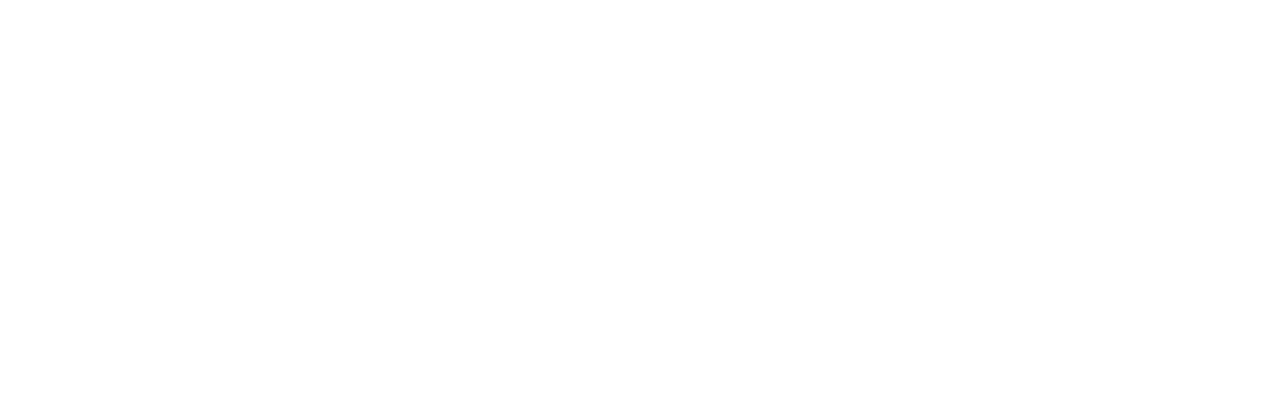
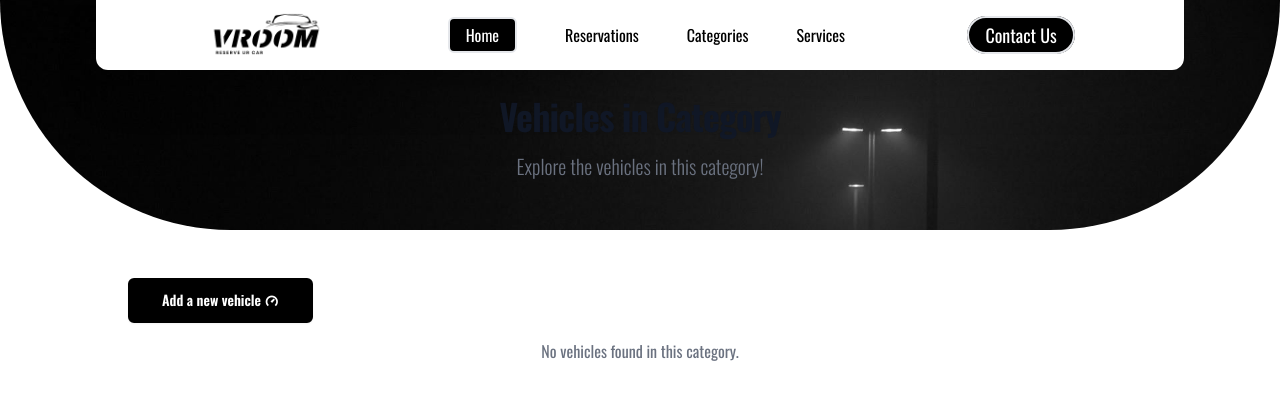
Before and after one commit to BensaltanaHoussam/VROOM, a PHP site: page /page/vihicules.php in a window 1280 px wide. Before the commit the part shown is empty. Shown: the top 410 px of the page. Run offline with PHP 8.4, Linux system fonts and the light colour scheme; some libraries are stand-ins or nearby versions.

Commit message:
display the cars in each category

```diff
--- a/public/categories.php
+++ b/public/categories.php
@@ -116,7 +116,7 @@
                         <div class="p-8">
                             <h3 class="text-2xl font-semibold"><?php echo $category['nom']; ?></h3>
                             <p class="mt-2 font-light"><?php echo $category['description']; ?></p>
-                            <a href=" vehicles.php?category_id=<?php echo $category['id_categorie']; ?>" class="text-green-500">Show Vehicles</a>
+                            <a href=" vihicules.php?category_id=<?php echo $category['id_categorie']; ?>" class="text-green-500">Show Vehicles</a>
                         </div>
                     </div>
                 </div>
--- /dev/null
+++ b/public/vihicules.php
@@ -0,0 +1,100 @@
+<?php
+require_once __DIR__ . '/../app/database/Database.php';
+require_once __DIR__ . '/../app/class/categorie.php';
+require_once __DIR__ . '/../app/class/vehicule.php';
+
+// Initialize database connection
+$database = new Database();
+$db = $database->connect();
+
+// Initialize Vehicule class
+$vehicule = new Vehicule($db);
+
+// Get category ID from URL
+$categoryId = isset($_GET['category_id']) ? $_GET['category_id'] : null;
+
+if ($categoryId) {
+    // Fetch vehicles by category
+    $vehicles = $vehicule->getVehiclesByCategory($categoryId);
+} else {
+    $vehicles = [];
+}
+?>
+
+<!DOCTYPE html>
+<html lang="fr">
+<head>
+    <meta charset="UTF-8">
+    <meta name="viewport" content="width=device-width, initial-scale=1.0">
+    <title>Vehicles in Category</title>
+    <link rel="stylesheet" href="../../public/css/style.css">
+    <script src="https://cdn.tailwindcss.com"></script>
+    <link href="https://cdn.jsdelivr.net/npm/remixicon@4.5.0/fonts/remixicon.css" rel="stylesheet" />
+    <link rel="preconnect" href="https://fonts.googleapis.com">
+    <link rel="preconnect" href="https://fonts.gstatic.com" crossorigin>
+    <link href="https://fonts.googleapis.com/css2?family=Oswald:wght@200..700&family=Outfit:wght@100..900&display=swap"
+        rel="stylesheet">
+    <link href="https://cdn.jsdelivr.net/npm/remixicon@4.5.0/fonts/remixicon.css" rel="stylesheet" />
+</head>
+<body>
+    <section class="landingPage h-[230px] flex flex-col items-center rounded-b-full">
+        <div class="flex fixed z-40 rounded-b-xl w-[85%] justify-around gap-24 items-center py-3 md:px-24 bg-white shadow-2xl">
+            <a href="./home.php"><img class="w-[120px]" src="../../public/img/logo.png" alt="logo"></a>
+            <div class="flex gap-12 items-center">
+                <a class="bg-black text-white border-2 hover:bg-white hover:border-2 hover:text-black py-1 px-4 rounded-md transform duration-300" href="./home.php">Home</a>
+                <a href="./historique.php">Reservations</a>
+                <a href="./categories.php">Categories</a>
+                <a href="./services.php">Services</a>
+            </div>
+            <div>
+                <a href="#" class="text-white text-lg bg-black border-2 rounded-3xl py-1 px-4 hover:text-black hover:bg-white hover:border-black transform duration-300">Contact Us</a>
+            </div>
+        </div>
+
+        <div class="bg-center gap-12 bg-cover h-[100vh] lg:pt-0 mt-24">
+            <div class="mx-auto max-w-screen-sm text-center">
+                <h2 class="mb-4 text-4xl tracking-tight font-extrabold text-gray-900 dark:text-white">Vehicles in Category</h2>
+                <p class="font-light text-gray-500 lg:mb-16 sm:text-xl dark:text-gray-200">Explore the vehicles in this category!</p>
+            </div>
+        </div>
+    </section>
+
+    <section>
+        <div class="w-[80%] mx-auto py-12">
+            <button onclick="openAddVehicleModal()" class="rounded-md text-white bg-black px-8 py-2.5 mb-4 text-sm font-semibold shadow-sm hover:text-black hover:bg-white border-2 border-black focus-visible:outline focus-visible:outline-2 focus-visible:outline-offset-2 focus-visible:outline-white transform duration-300">Add a new vehicle <i class="ri-speed-up-fill"></i></button>
+            <?php if (!empty($vehicles)): ?>
+                <div class="flex flex-wrap gap-12 px-4 justify-center">
+                    <?php foreach ($vehicles as $vehicle): ?>
+                        <div class="relative group w-[calc(50%-1.5rem)] shadow-2xl h-[300px] bg-cover bg-center rounded-lg hover:scale-90 duration-300 hover:cursor-pointer"
+                            style="background-image: url('<?php echo $vehicle['vehicule_image']; ?>');">
+                            <div class="absolute inset-0 rounded-lg bg-black bg-opacity-50 text-white flex opacity-0 group-hover:opacity-100 transition-opacity duration-300">
+                                <div class="p-8">
+                                    <h3 class="text-2xl font-semibold"><?php echo $vehicle['nom_vehicule']; ?></h3>
+                                    <p class="mt-2 font-light"><?php echo $vehicle['description']; ?></p>
+                                    <ul class="pb-4 text-sm">
+                                        <li><strong>Fuel Economy:</strong> <?php echo $vehicle['fuel_economy']; ?></li>
+                                        <li><strong>Price:</strong> <?php echo $vehicle['price']; ?></li>
+                                        <li><strong>Features:</strong> <?php echo $vehicle['features']; ?></li>
+                                    </ul>
+                                    <a href="./historique.php"
+                                        class="rounded-md self-end text-black bg-white px-8 py-1 text-xs font-semibold shadow-sm hover:text-white hover:bg-black border-2 border-white focus-visible:outline focus-visible:outline-2 focus-visible:outline-offset-2 focus-visible:outline-white transform duration-300">Reserve
+                                        now <i class="ri-speed-up-fill"></i></a>
+
+                                </div>
+                            </div>
+                        </div>
+                    <?php endforeach; ?>
+                </div>
+            <?php else: ?>
+                <p class="text-center text-gray-500">No vehicles found in this category.</p>
+            <?php endif; ?>
+        </div>
+    </section>
+
+
+
+
+
+</body>
+
+</html>
```
Also changed, not shown: public/page/vihicules.php (deleted).
